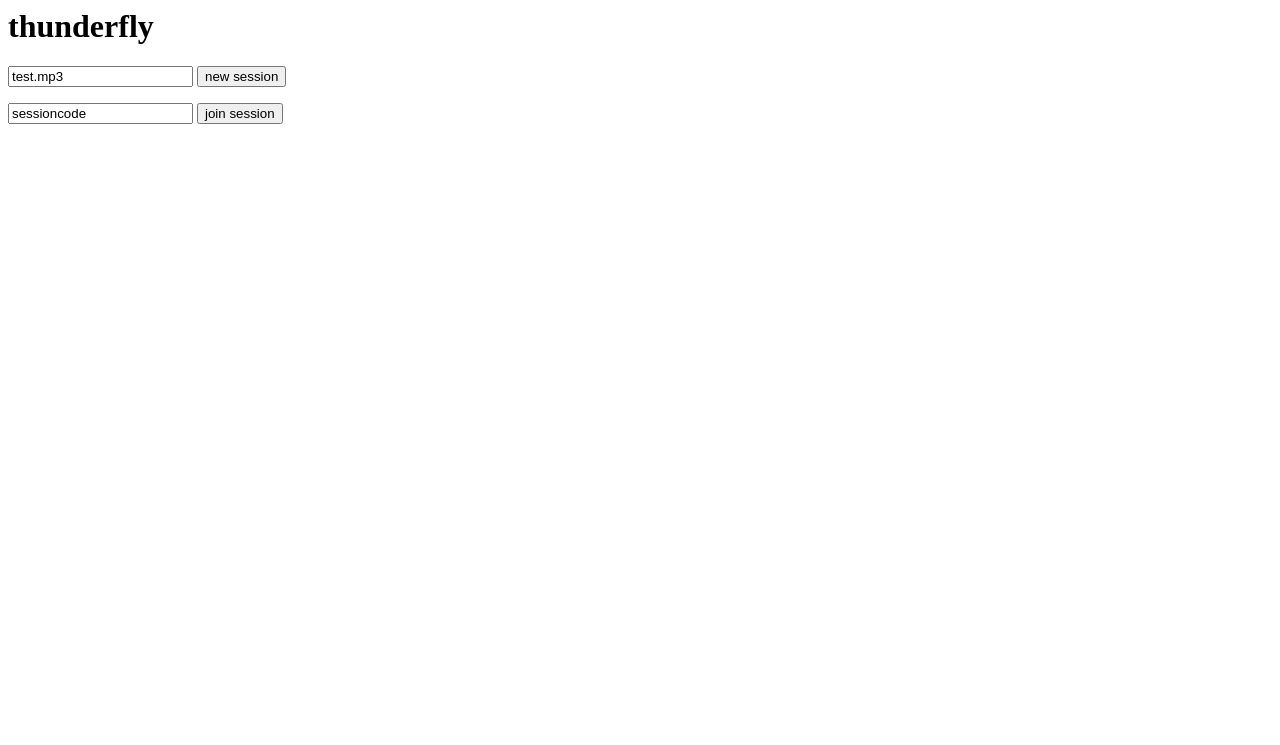
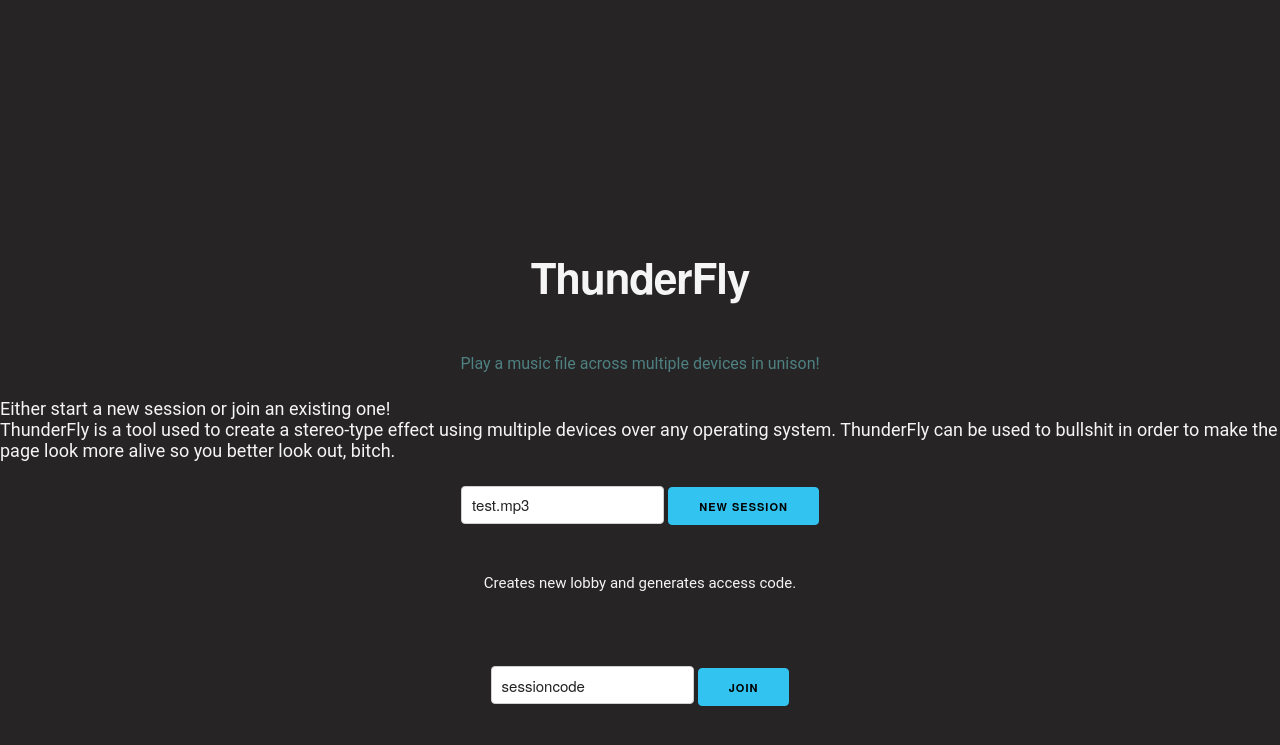
Before and after one commit to texasfight/thunderfly, a Flask app: page / in a window 1280 px wide. Shown: the top 745 px of the page. Run offline with Flask 2, Linux system fonts and the light colour scheme.

Commit message:
Changed html to use CSS and added JS files

```diff
--- /dev/null
+++ b/app/static/main.js
@@ -0,0 +1,3 @@
+var newLobbyButton = document.getElementById("newLobbyButton");
+var joinButton = document.getElementById("joinButton");
+var lobbyNumber = document.getElementById("lobbyNumber");
--- a/app/templates/index.html
+++ b/app/templates/index.html
@@ -1,16 +1,56 @@
+<!DOCTYPE html>
 <html>
     <head>
         <title>ThunderFly</title>
+        <meta charset="UTF-8">
+        <link rel="stylesheet" href="../static/styles/skeleton.css" />
+        <link rel="stylesheet" href="../static/styles/normalize.css"/>
+        <link rel="stylesheet" href="../static/styles/style.css"/>
     </head>
-    <body>
-        <h1>thunderfly</h1>
-        <form action="/host" method="get">
-            <input type="text" name="music_url" value="test.mp3">
-            <input type="submit" value="new session" onClick="newsession(this.form)">
-        </form>
-        <form action="/client" method="get">
+    <body bgcolor="#262425">
+        <!-- This is the body of the webpage. It holds all the stuff you actually see on the page. Some common tags often used in the body, for reference:
+            h1: Title. Goes up to h6 for 6 different kinds.
+            p: paragraph
+            a: link
+            img: image
+            ul: unordered (bulleted) list
+            ol: ordered (numbered) list
+            li: list element
+            If you want to do something in particular, most of it is online. For example, forms are a little tricky, so I just google "HTML form" and copypaste if I need one.
+            I'd show a form, but we'd need to send the data to a server, which we don't have.
+          -->
+        <section class="header">
+            <h2 class="isWhite"><strong>ThunderFly</strong></h2>
+        </section>
+
+        <p id="hello" class="isStarter">Play a music file across multiple devices in unison!</p>
+
+        <p id="secondpara" class="bigText">Either start a new session or join an existing one! <br />
+            ThunderFly is a tool used to create a stereo-type effect using multiple devices over any operating system.
+            ThunderFly can be used to bullshit in order to make the page look more alive so you better look out, bitch.
+        </p>
+        <p>
+
+            <form action="/host" method="get" class="center">
+            <input id="music_url" type="text" value="test.mp3">
+            <input id="music_submit" type="submit" class="button-primary" value="new session" onClick="newsession(this.form)">
+            </form>
+
+            <br />
+            <p class="center"> Creates new lobby and generates access code. </p>
+            <br />
+
+        </p>
+        <p>
+
+            <form action="/client" method="get" class="center">
             <input type="text" name="session_code" value="sessioncode">
-            <input type="submit" value="join session" onClick="joinsession(this.form)">
-        </form>
+            <input type="submit" class="button-primary" value="JOIN" onClick="joinsession(this.form)">
+            </form>
+
+
+        </p>
+
+        <script src="../static/main.js"></script>
     </body>
 </html>
```
Also changed, not shown: app/templates/main.js (deleted, +0 -20 lines), app/static/styles/normalize.css (renamed from app/templates/normalize.css), app/static/styles/skeleton.css (renamed from app/templates/skeleton.css), app/static/styles/style.css (renamed from app/templates/style.css).
